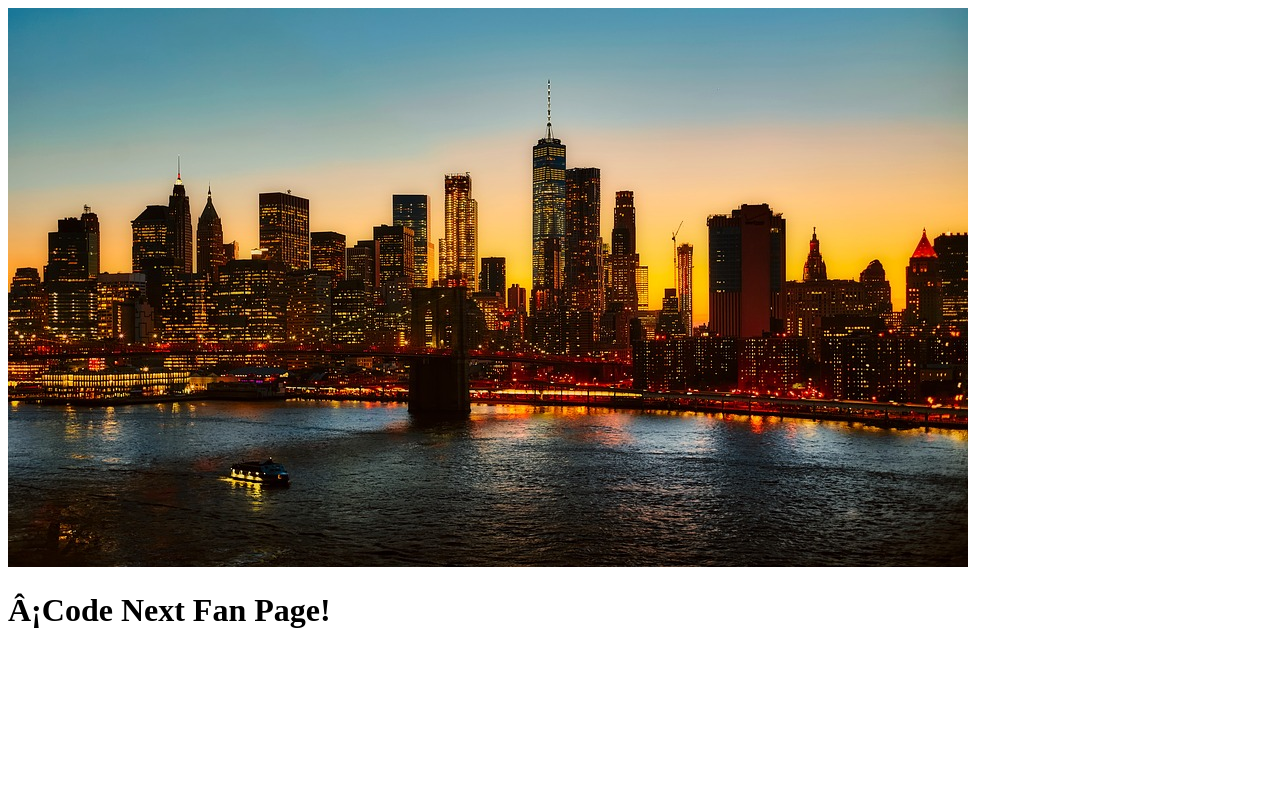
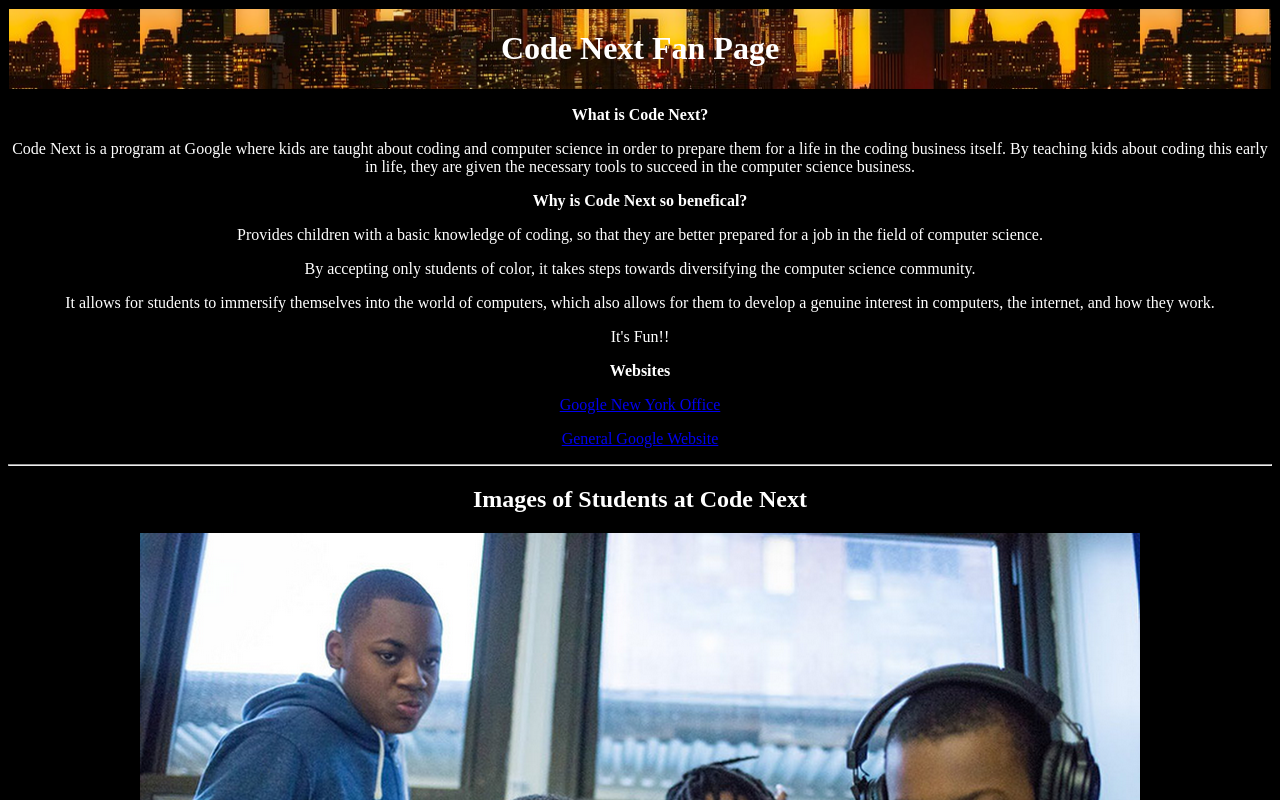
Before and after one commit to JoshuaCapellan/Code-Next-Fan-Page, a plain HTML site: page Index.html in a window 1280 px wide. Shown: the top 800 px of the page. Drawn offline with Linux system fonts and the light colour scheme.

Commit message:
add style

```diff
--- a/Index.html
+++ b/Index.html
@@ -3,10 +3,44 @@
 <head>
 	<meta charset=”utf-8”>
 	<title>Code Next Fan Page</title>
+	<link rel="stylesheet" type="text/css" href="style.css">
 </head>
 <body>
-	<img src="NewYorkSky.jpg" title="New York City Skyline" alt="ERROR...ERROR...ERROR" width="960px" height="559px">
-	<h1>¡Code Next Fan Page!</h1>
+	<header>
+	<h1>Code Next Fan Page</h1>
+	</header>
 
+<main>
+<div>
+	<p> <strong> What is Code Next? </strong> </p>
+	<p>	Code Next is a program at Google where kids are taught about coding and computer science in order to prepare them for a life in the coding business itself. By teaching kids about coding this early in life, they are given the necessary tools to succeed in the computer science business. </p>
+</div>
+
+<div>
+	<p>	<strong> Why is Code Next so benefical? </strong> </p>
+	<p> Provides children with a basic knowledge of coding, so 	that they are better prepared for a job in the field of computer science. </p>
+	<p> By accepting only students of color, it takes steps towards diversifying the computer science community. </p>
+	<p> It allows for students to immersify themselves into the world of computers, which also allows for them to develop a genuine interest in computers, the internet, and how they work. </p>
+	<p> It's Fun!! </p>
+</div>
+</main>
+
+<nav>
+	<p><strong>Websites</strong></p>
+
+	<p> <a href="https://careers.google.com/locations/new-york/">Google New York Office</a> </p>
+
+	<p> <a href="https://www.google.com/">General Google Website</a> </p>
+</nav>
+
+	<hr>
+
+	<h2>Images of Students at Code Next</h2>
+
+	<img src="CodeNextLab1.png" title="Code Next Lab Image 1" alt="Image Cannot Load" width="1000" height="666">
+	<p> This is an image of students, from the first cohort (group) of Code Next students, looking at someone coded creation. </p>
+
+	<img src="CodeNextLab2.jpg" title="Code Next Lab Image 2" alt="Image 2 Will Not Load" width="700" height="415">
+	<p> This is an image of students, once again from the first cohort, working on wood carving at the New York Code Next Lab. </p>
 </body>
 </html>
--- /dev/null
+++ b/style.css
@@ -0,0 +1,15 @@
+header {
+	border: 1px solid #000000;
+	background-image: url("NewYorkSky.jpg");
+	background-position: center;
+	background-size: 1000px 559px;
+
+	color: white;
+}
+
+body{
+	background-color: black;
+	color: white;
+
+	text-align: center;
+}
```
Also changed, not shown: CodeNextLab1.png (added), CodeNextLab2.jpg (added).
